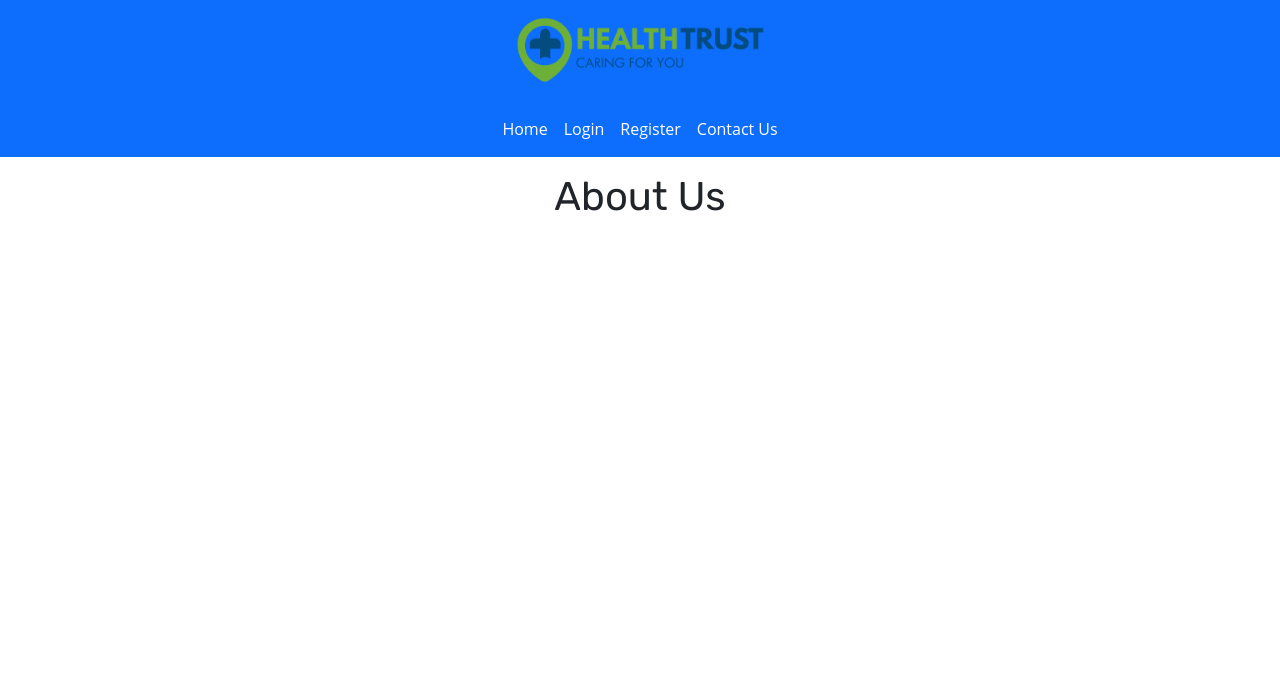
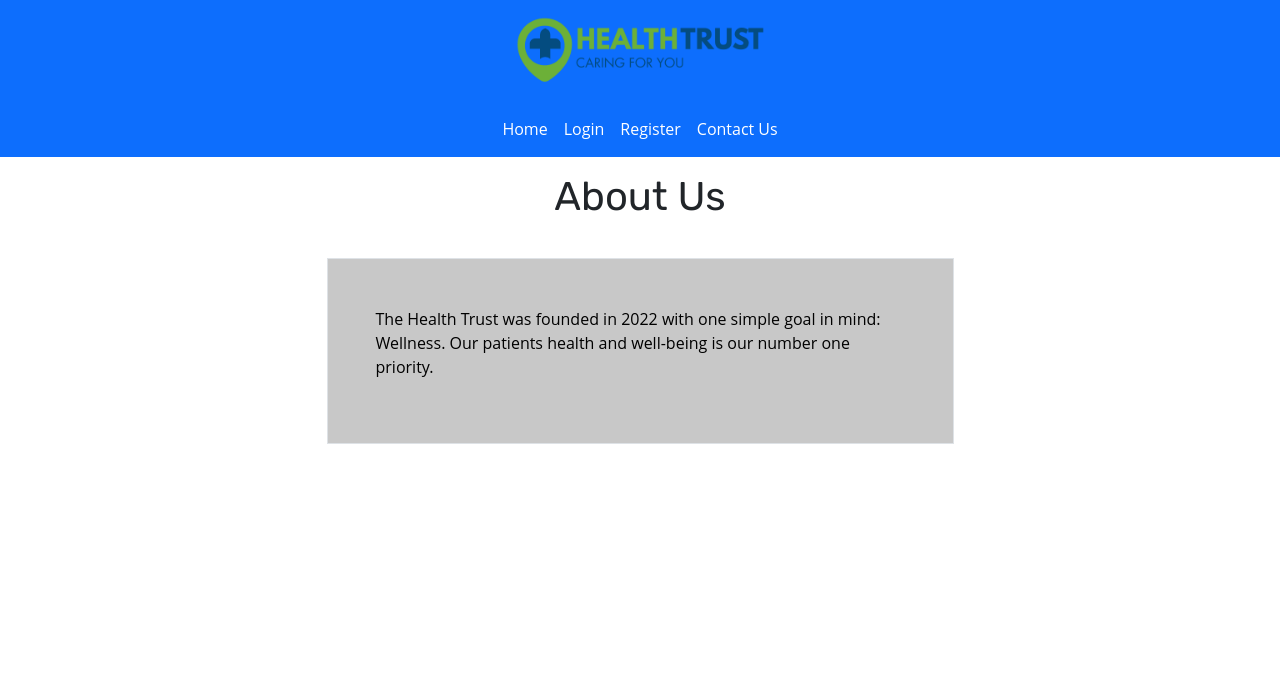
Before and after one commit to mfronistas/HealthTrustApp, a Flask app: page /aboutus in a window 1280 px wide. Shown: the top 697 px of the page. Run offline with Flask 2, Linux system fonts and the light colour scheme; parts of the project's set-up code (start-up, migrations or seed data) failed here and were passed over; some web fonts are replaced.

Commit message:
Started aboutus.html and deleted covid.html.

```diff
--- a/templates/aboutus.html
+++ b/templates/aboutus.html
@@ -5,6 +5,13 @@
     <h1 class="p-3 text-center">About Us</h1>
 </head>
 <body>
-
+<div class="padding">
+  <div class="mx-auto col-md-6">
+    <div class="h-100 p-5 gray-bg border text-black">
+      <p>The Health Trust was founded in 2022 with one simple goal in mind: Wellness. Our patients health and
+      well-being is our number one priority.</p>
+    </div>
+  </div>
+</div>
 </body>
 {% endblock %}
```
Also changed, not shown: templates/covid.html (deleted, +0 -10 lines).
